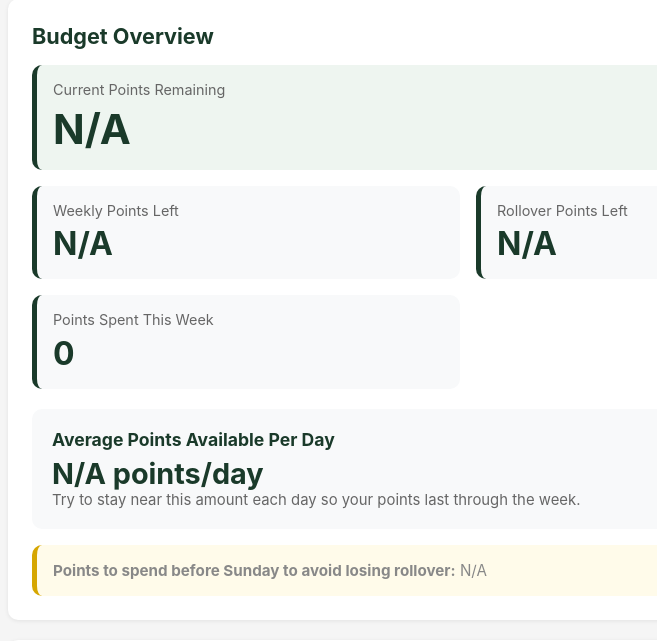
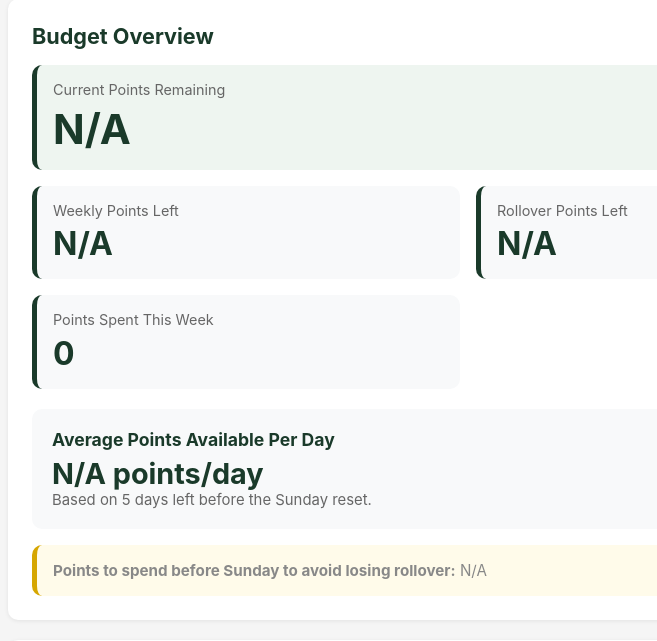
Before and after one commit to HaydenOelke/CS422-Project-2, a Flask app: page / in a window 1280 px wide. Shown: the part 130-771 px from the top of the page, without its empty margins (172-829 px from the left). Run offline with Flask 3, Linux system fonts and the light colour scheme; data that the repository does not hold is empty.

Commit message:
Calculated points to spend a day beased on how many days are left in the week and made it give a hole number

```diff
--- a/app/app.py
+++ b/app/app.py
@@ -8,10 +8,13 @@ from db import (
     set_budget,
     get_budget,
     get_total_spent,
+    get_total_spent_this_week,
     get_remaining_budget,
+    check_weekly_reset,
     get_points_to_spend_before_reset,
-    check_weekly_reset,
-    force_weekly_reset
+    force_weekly_reset,
+    get_days_left_in_week,
+    get_average_points_per_day
 )
 import csv
 import io
@@ -26,16 +29,20 @@ def dashboard():
     check_weekly_reset()
 
     budget = get_budget()
-    total_spent = get_total_spent()
+    total_spent = get_total_spent_this_week()
     remaining = get_remaining_budget()
     points_to_spend = get_points_to_spend_before_reset()
+    days_left = get_days_left_in_week()
+    average_points_per_day = get_average_points_per_day()
 
     return render_template(
         "dashboard.html",
         budget=budget,
         total_spent=total_spent,
         remaining=remaining,
-        points_to_spend=points_to_spend
+        points_to_spend=points_to_spend,
+        days_left=days_left,
+        average_points_per_day=average_points_per_day
     )
 
 @app.route("/test-reset")
--- a/app/db.py
+++ b/app/db.py
@@ -82,6 +82,33 @@ def get_total_spent_this_week():
 
     return sum(float(purchase.get("point_value", 0)) for purchase in purchases)
 
+def get_days_left_in_week():
+    """
+    Returns the number of days left before the next Sunday reset.
+    Sunday counts as 7 because the weekly points just reset.
+    """
+    today = date.today()
+
+    # Python weekday: Monday = 0, Sunday = 6
+    days_since_sunday = (today.weekday() + 1) % 7
+    days_left = 7 - days_since_sunday
+
+    return max(days_left, 1)
+
+
+def get_average_points_per_day():
+    """
+    Returns the average number of points available per day
+    based on the days left before Sunday reset.
+    """
+    remaining = get_remaining_budget()
+
+    if remaining is None:
+        return None
+
+    days_left = get_days_left_in_week()
+
+    return round(remaining / days_left)
 
 def get_purchase_by_id(purchase_id):
     """
--- a/app/templates/dashboard.html
+++ b/app/templates/dashboard.html
@@ -48,10 +48,10 @@
   <div class="daily-card">
     <h3>Average Points Available Per Day</h3>
     <p class="daily-number">
-      {{ (remaining / 7) | round(2) if remaining is not none else 'N/A' }} points/day
+      {{ average_points_per_day if average_points_per_day is not none else 'N/A' }} points/day
     </p>
     <p class="muted">
-      Try to stay near this amount each day so your points last through the week.
+      Based on {{ days_left }} day{% if days_left != 1 %}s{% endif %} left before the Sunday reset.
     </p>
   </div>
 
```
